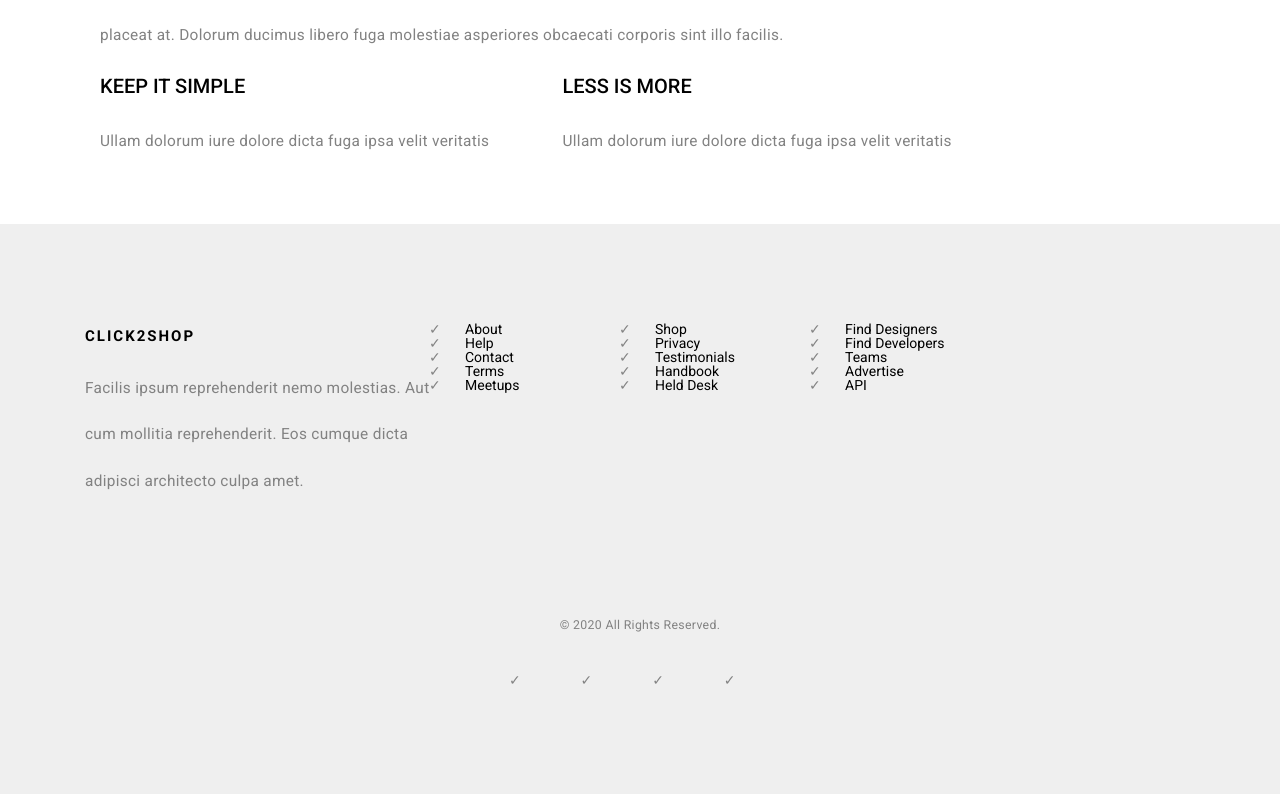
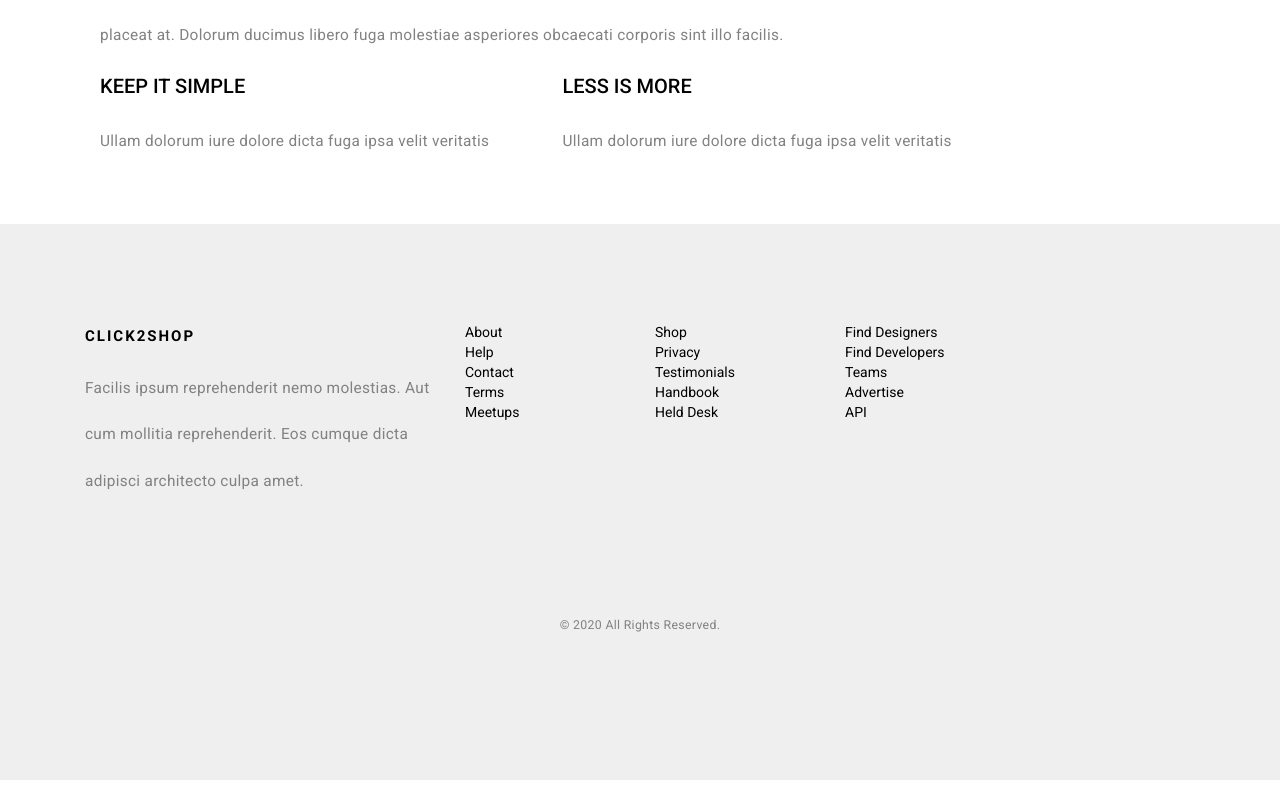
Before and after one commit to wilbrone/ClickToShop, an Angular app: page /products-details in a window 1280 px wide. Shown: the part 1087-1881 px from the top of the page. Built offline with nearby package versions, Linux system fonts and the light colour scheme; some icons are missing; a web font is replaced by a local one.

Commit message:
add route links tu buttons and icons

```diff
--- a/src/app/components/product-detail/product-detail.component.css
+++ b/src/app/components/product-detail/product-detail.component.css
@@ -38,11 +38,11 @@ p {
     font-size: 1.1em;
 }
 
-ul {
+#spec ul {
     list-style: none;
 }
 
-ul li:before {
+#spec ul li:before {
     /* content: "\f3fd"; */
     display: inline-block;
     margin-left: -36px;
@@ -50,7 +50,7 @@ ul li:before {
     content: '✓';
 }
 
-ul li {
+#spec ul li {
     /* margin: 2em; */
     line-height: 1;
     padding: 8px 0 8px 36px;
--- a/src/app/components/product-detail/product-detail.component.html
+++ b/src/app/components/product-detail/product-detail.component.html
@@ -10,7 +10,7 @@
           <br>
           <p>
             <button mat-raised-button color="primary">Add to Cart</button>&nbsp;
-            <button mat-raised-button color="accent">Compare</button>
+            <button mat-raised-button routerLink="/products" color="accent">Compare</button>
             <!-- <a href="#" class="btn btn-primary btn-outline btn-lg">Add to Cart</a>
             <a href="#" class="btn btn-primary btn-outline btn-lg">Compare</a> -->
           </p>
@@ -50,7 +50,7 @@
       </mat-tab>
       <!-- tab 2 -->
       <mat-tab label="Specification">
-        <div class="col-md-10 col-md-offset-1">
+        <div class="col-md-10 col-md-offset-1" id="spec">
           <h3>Product Specification</h3>
           <ul>
             <li>Paragraph placeat quis fugiat provident veritatis quia iure a debitis adipisci dignissimos consectetur magni quas eius</li>
```
